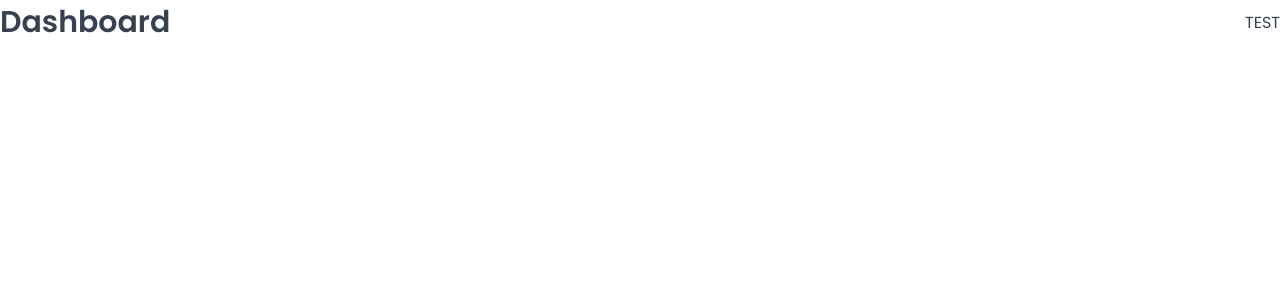
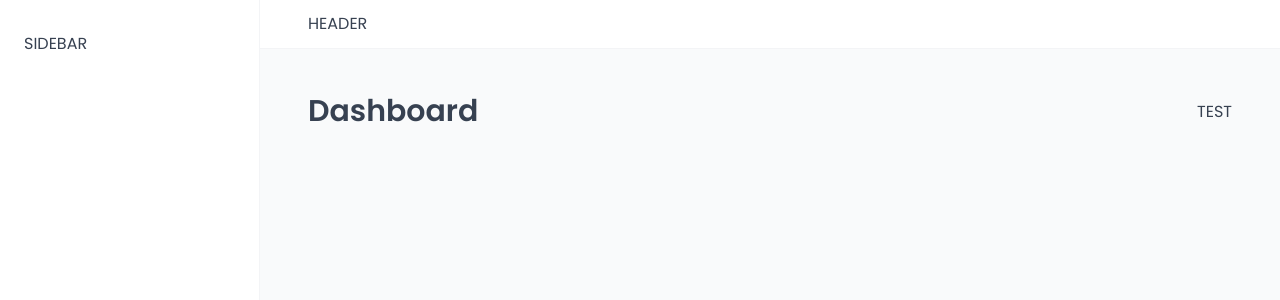
Before and after one commit to Rahimah-817/the-wild-oasis, a React (Vite) app: page /dashboard in a window 1280 px wide. Shown: the top 300 px of the page. Built offline with nearby package versions, Linux system fonts and the light colour scheme; a web font is replaced by a local one.

Commit message:
Building the App Layout

```diff
--- a/src/App.jsx
+++ b/src/App.jsx
@@ -1,6 +1,7 @@
 import { BrowserRouter, Route, Routes } from 'react-router-dom';
 
 import GlobalStyles from './styles/GlobalStyles';
+import AppLayout from './ui/AppLayout';
 import Dashborad from './pages/Dashboard';
 import Bookings from './pages/Bookings';
 import Cobins from './pages/Cabins';
@@ -16,6 +17,7 @@ function App() {
       <GlobalStyles />
       <BrowserRouter>
         <Routes>
+          <Route element={<AppLayout />}>
             <Route index replace to='dashboard' />
             <Route path='dashboard' element={<Dashborad />} />
             <Route path='booking' element={<Bookings />} />
@@ -23,6 +25,8 @@ function App() {
             <Route path='user' element={<Users />} />
             <Route path='setting' element={<Settings />} />
             <Route path='account' element={<Account />} />
+          </Route>
+
           <Route path='login' element={<Login />} />
           <Route path='*' element={<PageNotFound />} />
         </Routes>
--- a/src/ui/Header.jsx
+++ b/src/ui/Header.jsx
@@ -1,4 +1,4 @@
-import styled from "styled-components";
+import styled from 'styled-components';
 
 const StyledHeader = styled.header`
   background-color: var(--color-grey-0);
--- a/src/ui/Sidebar.jsx
+++ b/src/ui/Sidebar.jsx
@@ -1,25 +1,14 @@
-import styled from "styled-components";
-import Logo from "./Logo";
-import MainNav from "./MainNav";
+import styled from 'styled-components';
 
 const StyledSidebar = styled.aside`
   background-color: var(--color-grey-0);
   padding: 3.2rem 2.4rem;
   border-right: 1px solid var(--color-grey-100);
-
   grid-row: 1 / -1;
-  display: flex;
-  flex-direction: column;
-  gap: 3.2rem;
 `;
 
 function Sidebar() {
-  return (
-    <StyledSidebar>
-      <Logo />
-      <MainNav />
-    </StyledSidebar>
-  );
+  return <StyledSidebar>SIDEBAR</StyledSidebar>;
 }
 
 export default Sidebar;
```
Also changed, not shown: src/ui/AppLayout.jsx (+4 -4 lines). Lines whose indentation alone changed are shown as unchanged.
